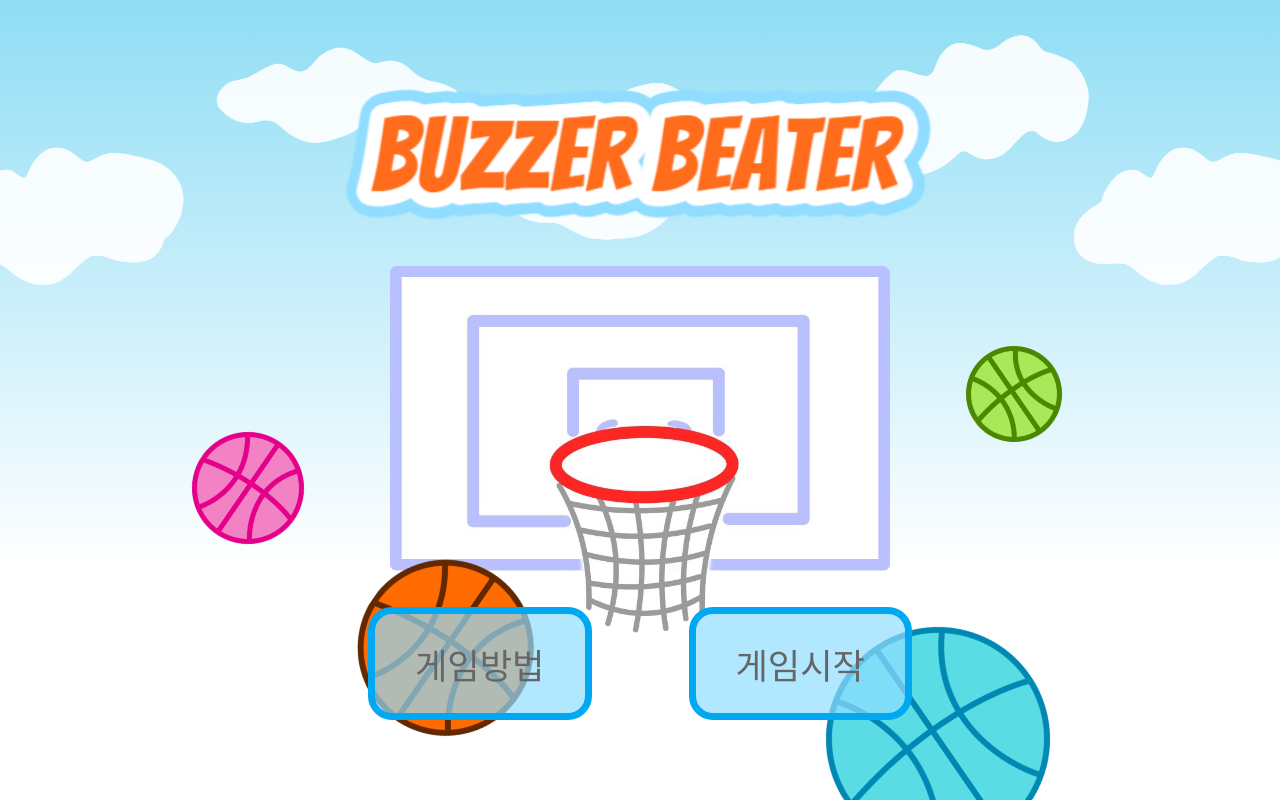
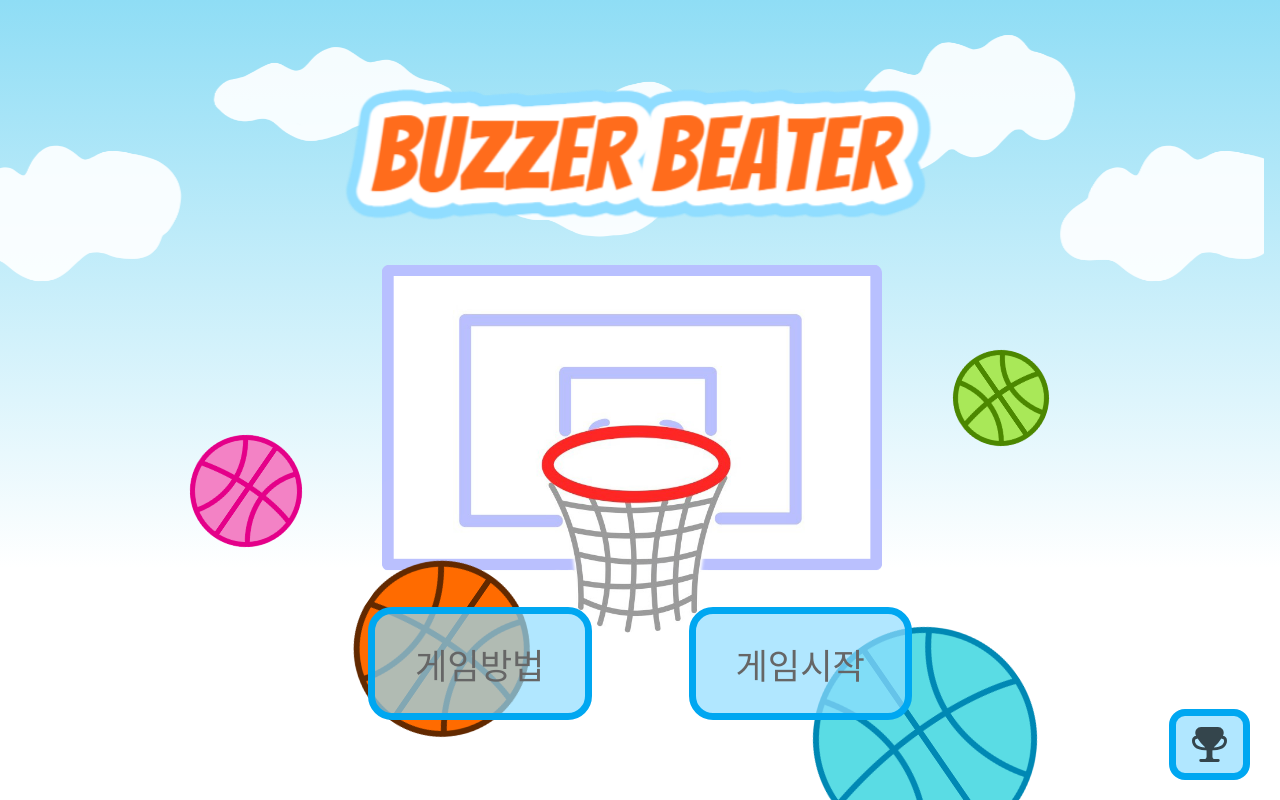
Before and after one commit to hyewwonn/BuzzerBeater, a Next.js app: page / in a window 1280 px wide. Built offline with nearby package versions, Linux system fonts and the light colour scheme; a web font is replaced by a local one.

Commit message:
main ranking button

```diff
--- a/src/pages/MainPage.js
+++ b/src/pages/MainPage.js
@@ -9,6 +9,7 @@ import gb from '../../public/img/greenball.png';
 import c1 from '../../public/img/cloud1.png';
 import c2 from '../../public/img/cloud2.png';
 import c3 from '../../public/img/cloud3.png';
+import trophy from '../../public/img/trophy.svg';
 
 function App() {
   return (
@@ -31,6 +32,9 @@ function App() {
           <a className={styles.a} href="RulePage"><button className={styles['how-btn']}>게임방법 </button></a>
           <a className={styles.a} href="GamePage"><button className={styles['start-btn']}>게임시작 </button></a>
         </div>
+        <div className={styles.rankingbtn}>
+          <a className={styles.a} href="Ranking"><button className={styles['ranking-btn']}><Image className={styles['ranking-icon']} src={trophy} alt="trophy"/></button></a>
+        </div>
       </div>
     </div>
   );
--- a/src/styles/MainPage.module.css
+++ b/src/styles/MainPage.module.css
@@ -205,7 +205,41 @@
     /* transform: translateY(-1rem); */
     transition: 0.3s;
 }
-
+.rankingbtn {
+    width: 50px;
+    height: 50px;
+}
+.ranking-btn {
+    font-family: "esamanru";
+    font-size: 220%;
+    background-color: rgba(144, 221, 255, 0.7);
+    border: 7px solid #00A7F1;
+    border-radius: 1rem;
+    cursor: pointer;
+    white-space: nowrap;
+    z-index: 1000;
+    text-decoration: none;
+    display: flex;
+    justify-content: center;
+    align-items: center;
+    position: absolute;
+    right: 0;
+    bottom: 0;
+    margin-bottom: 20px;
+    margin-right: 30px;
+}
+.ranking-btn:hover {
+    background-color: rgba(144, 221, 255, 0.9);
+    box-shadow: 0 0 44px white;
+    /* transform: translateY(-1rem); */
+    transition: 0.3s;
+}
+.ranking-icon{
+    width: 35px;
+    height: auto;
+    padding: 10px;
+    opacity: 0.7;
+}
 .a {
     z-index: 1000;
 }
```
Also changed, not shown: public/img/trophy.svg (added).
